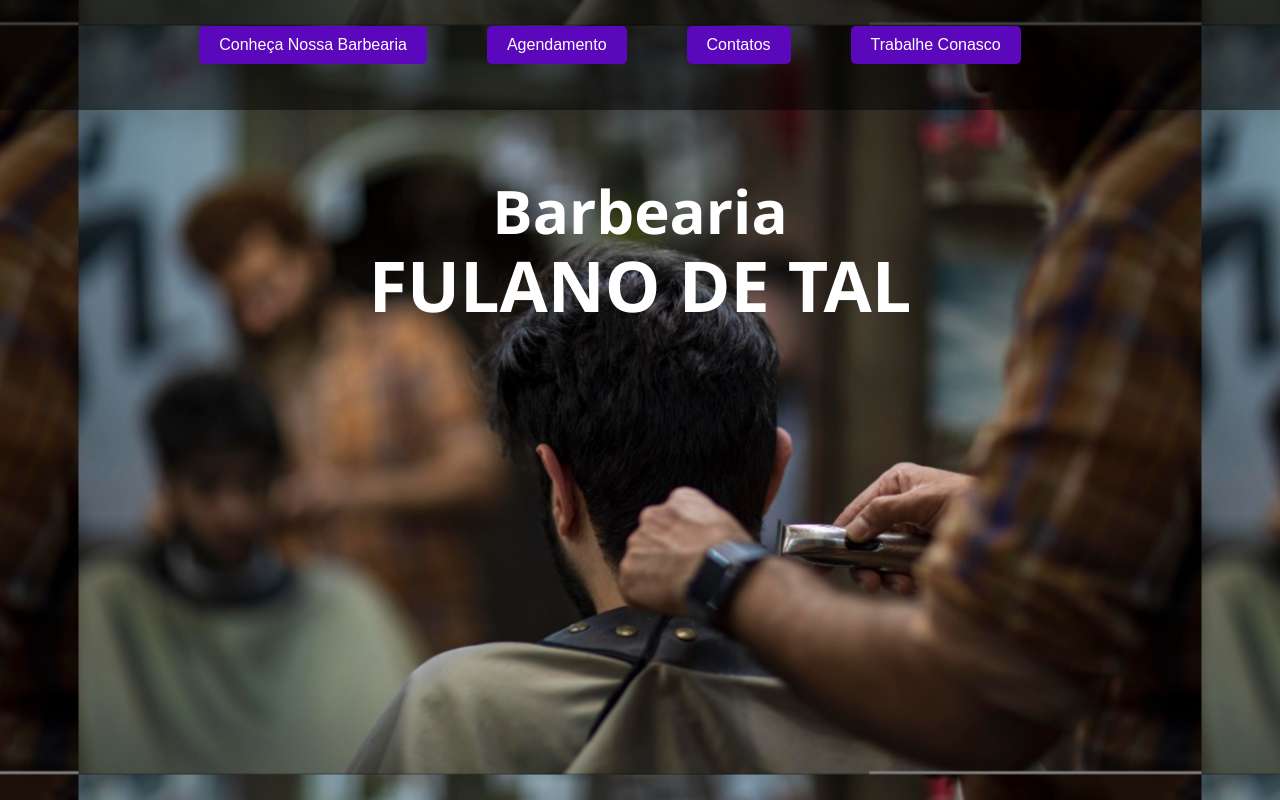
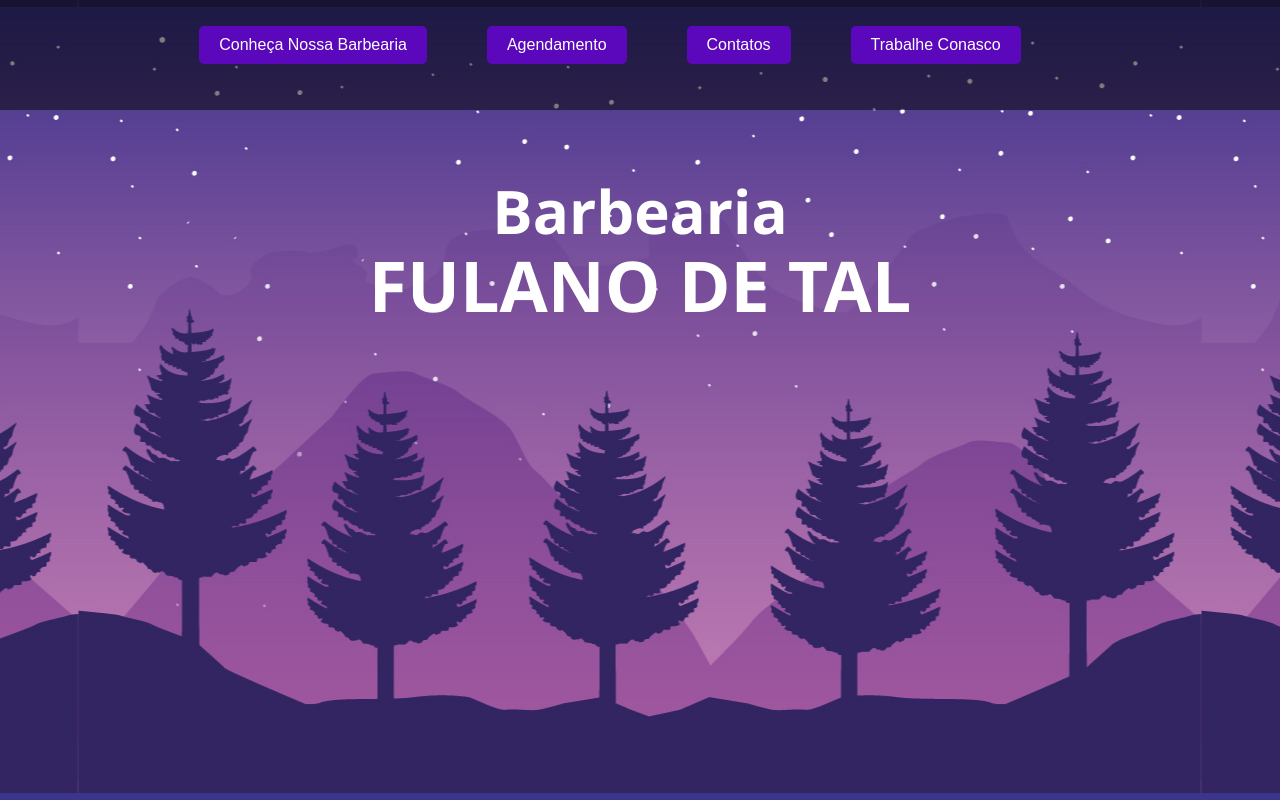
Before and after one commit to EsdraX-ProG/Site, a plain HTML site: page index.html in a window 1280 px wide. Drawn offline with Linux system fonts and the light colour scheme.

Commit message:
Atualização2

```diff
--- a/index.html
+++ b/index.html
@@ -34,11 +34,17 @@
         </ul>
     </nav>
   </body>
-    <herder>
-        <div class="center">
-            <h1>FULANO DE TAL</h1>
-            <h2>Barbearia</h2>
-        </div>
-    </herder>
+    <head>
+        <ul>
+            <li>
+                <div class="flex-center">
+                    <h1> FULANO DE TAL </h1>
+                </div>
+                <div class="center">
+                    <h2> Barbearia </h2>
+                </div>
+            </li>
+        </ul>
+    </head>
 </body>
 </html>
--- a/style.css
+++ b/style.css
@@ -8,7 +8,7 @@ body{
     justify-content: center;
     align-items: center;
     min-height: 100vh;
-    background: url(./img/electric-shaver2.jpg);
+    background: url(./img/img.jpg);
     font-family:'segoe UI', Tahome, Verdana, sans-serif;
     padding: 30px
     background-size: center;
@@ -34,11 +34,13 @@ button {
     margin-bottom: 20px;
     margin-right: 60px;
 }
+    .botao:last-child {
+    margin-right: 0;
+}
 button:hover {
     background-color: #450592;
     transform: translateY(-2px);
     box-shadow: 0 10px 10px #23e42d
-
 }
 a{
     color: white;
@@ -58,14 +60,14 @@ nav{
     text-align: center;
 }
 h1{
-    color: #ffffff;
-     font-size: 70px;
+    color: white;
+    font-size: 70px;
     margin-top: -30%;
 }
 h2{
-    color: #ffffff;
-     font-size: 60px;
-     margin-top: -30%;
+    color: white;
+    font-size: 60px;
+    margin-top: -30%;
 }
 footer img{
     width: 40px;
@@ -87,7 +89,7 @@ footer p{
     margin-top: 2px;
 }
 .container{
-    padding: 0px 100px;
+    padding: 100px 100px;
 }
 nav a:hover{
     color: #23e42d;
```
Also changed, not shown: img/GitHub_img.png (deleted), img/img_java.webp (deleted), img/linkedin_img.avif (deleted).
